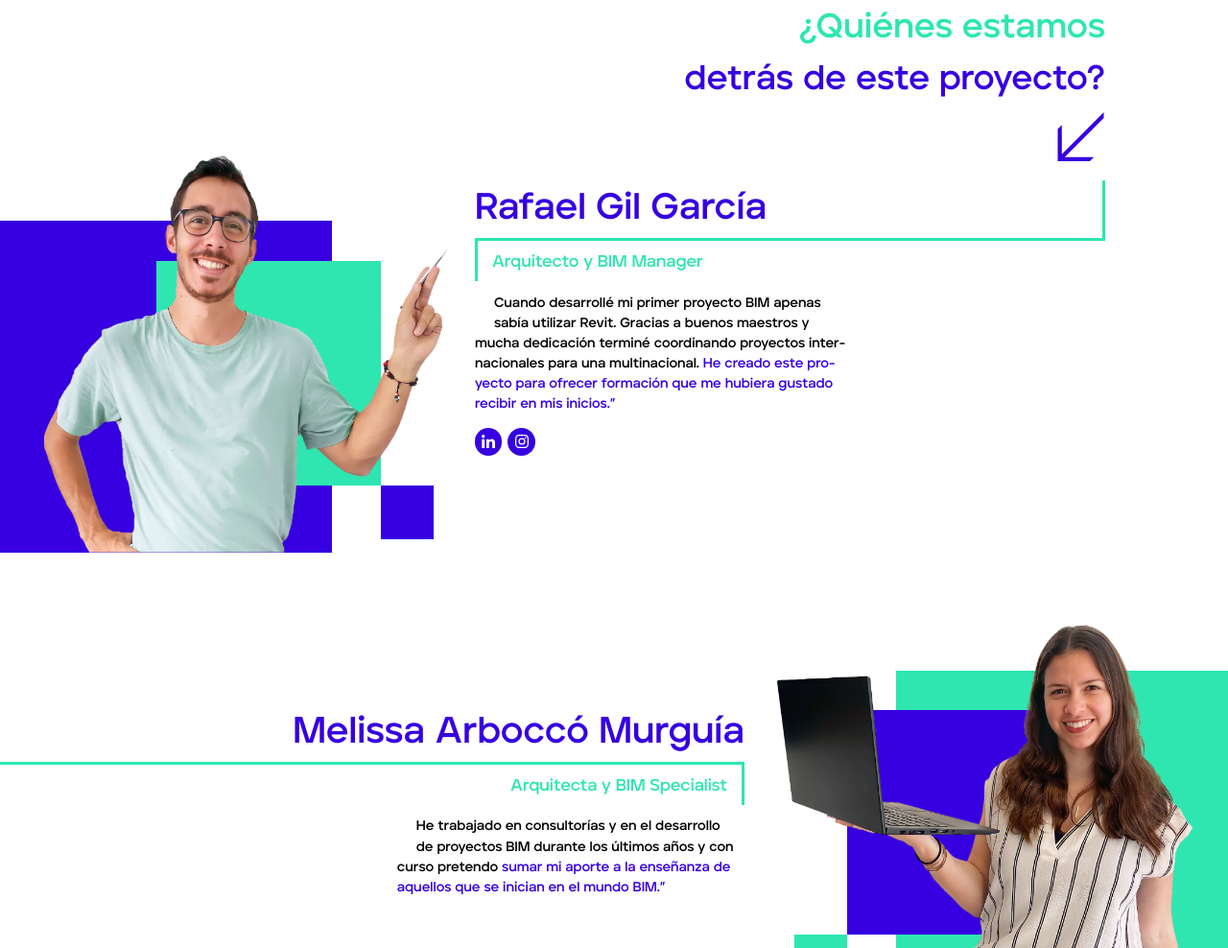
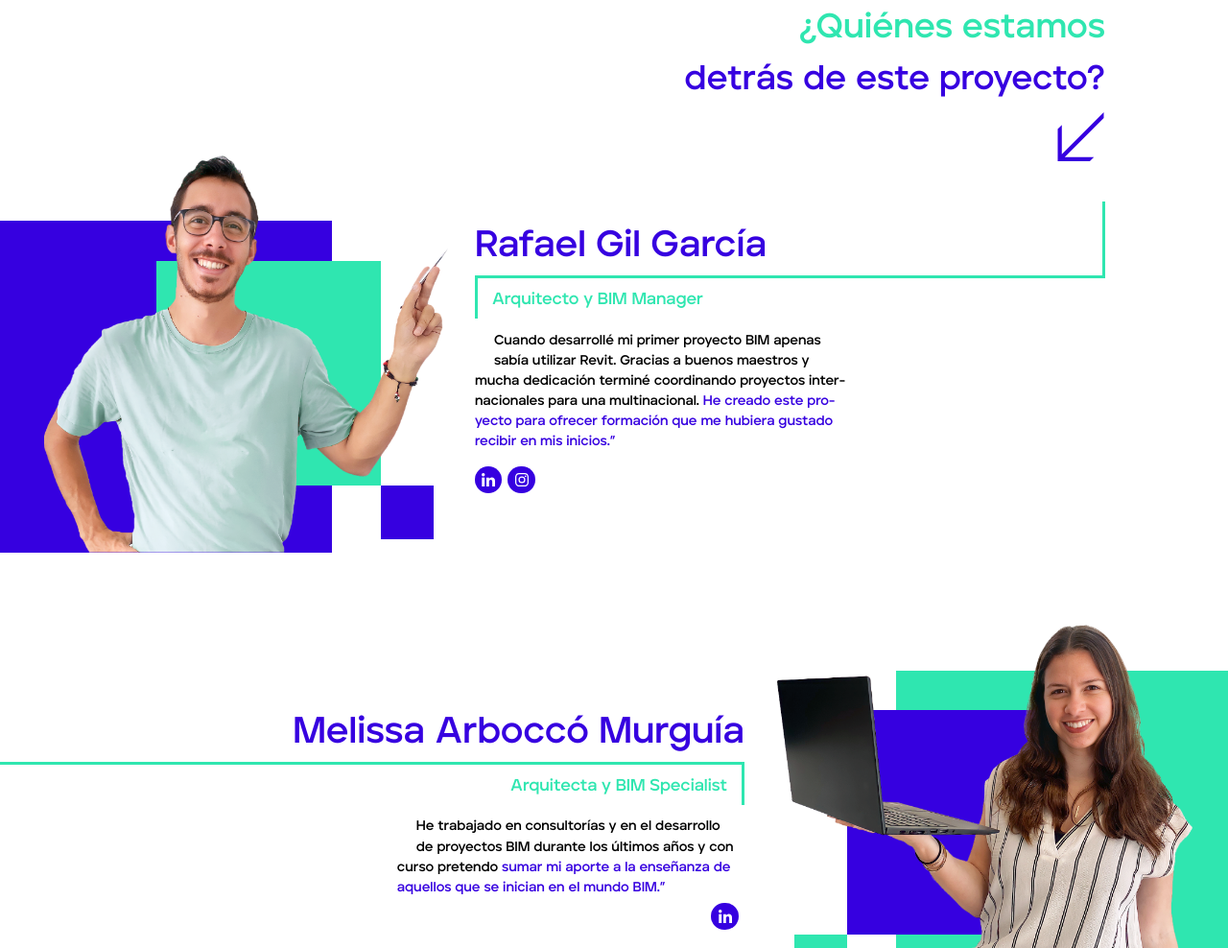
Before and after one commit to materadiego/BIM-Formation, a plain HTML site: page index.html in a window 1280 px wide. Shown: the part 1994-2982 px from the top of the page at 96% size. Drawn offline with nearby package versions, Linux system fonts and the light colour scheme.

Commit message:
ajustes grales

```diff
--- a/index.html
+++ b/index.html
@@ -427,7 +427,7 @@
             Arquitecta y BIM Specialist
           </p>
           <div class="admins__container--subcont subcont-melissa">
-            <a href="" class="admins__container--subcont--link in"
+            <a href="" class="admins__container--subcont--link in in-melissa"
               ><img src="src/images/in.svg" alt="" class="in-image"
             /></a>
             <div
--- a/src/js/modules.js
+++ b/src/js/modules.js
@@ -188,7 +188,7 @@ function showModule2() {
 }
 
 function showModule3() {
-  if (moduleContainer1.classList.contains("module-container-active")) {
+  if (moduleContainer3.classList.contains("module-container-active")) {
   } else {
     moduleContainer3.classList.add("module-container-active");
     moduleButton3.classList.add("module-active");
@@ -207,7 +207,7 @@ function showModule3() {
 }
 
 function showModule4() {
-  if (moduleContainer1.classList.contains("module-container-active")) {
+  if (moduleContainer4.classList.contains("module-container-active")) {
   } else {
     moduleContainer4.classList.add("module-container-active");
     moduleButton4.classList.add("module-active");
--- a/src/scss/componentes/_fives.scss
+++ b/src/scss/componentes/_fives.scss
@@ -20,6 +20,7 @@
 
   position: relative;
   top: -21.87em;
+  transition: 0.5s;
   //padding-bottom: 100vw;
   @include media(desktop-s) {
     width: 70%;
@@ -97,6 +98,11 @@
         bottom: 0;
         margin-top: 2em;
         background-color: $color-variacion2;
+        transition: 0.3s;
+        will-change: transform;
+      }
+      &:hover {
+        transform: scale(1.1);
       }
     }
   }
@@ -114,7 +120,8 @@
   position: absolute;
   top: 110vw;
   background-color: $color-variacion5;
-
+  opacity: 0;
+  transition: 1s;
   @include media(desktop-s) {
     // border: 2px solid red;
     height: 27em;
@@ -305,28 +312,28 @@
 .square-1 {
   left: 19%;
   @include media(desktop-s) {
-    left: 17%;
+    left: 16.6%;
   }
 }
 
 .square-2 {
   right: 19%;
   @include media(desktop-s) {
-    left: 38%;
+    left: 37.7%;
   }
 }
 
 .square-3 {
   left: 19%;
   @include media(desktop-s) {
-    left: 59%;
+    left: 58.7%;
   }
 }
 
 .square-4 {
   right: 19%;
   @include media(desktop-s) {
-    left: 79.5%;
+    left: 79.8%;
   }
 }
 
@@ -375,6 +382,8 @@
 
 .subcont-is-active {
   display: flex;
+  opacity: 1;
+  transition: 1s;
   @include media(desktop-s) {
   }
 }
--- a/src/scss/componentes/_footers.scss
+++ b/src/scss/componentes/_footers.scss
@@ -14,6 +14,8 @@
       display: flex;
       width: 65%;
       height: 5vw;
+      transition: 0.5s;
+      will-change: width;
       //border: 2px solid red;
       position: absolute;
     }
@@ -103,3 +105,7 @@
     }
   }
 }
+
+.footer:hover .footer__flecha {
+  width: 60%;
+}
--- a/src/scss/componentes/_fours.scss
+++ b/src/scss/componentes/_fours.scss
@@ -199,8 +199,8 @@
 .rafael-name {
   @include media(desktop-s) {
     border-right: 3px solid $color-variacion1;
-    margin-top: 80px;
-    height: 60px;
+    margin-top: 8vw;
+    height: 6vw;
     display: flex;
     align-items: flex-end;
   }
@@ -229,6 +229,10 @@
 
 .melissa-saber-mas {
   margin-right: 0;
+}
+
+.in-melissa {
+  margin-top: 7vw;
 }
 
 .rafael {
--- a/src/scss/componentes/_heros.scss
+++ b/src/scss/componentes/_heros.scss
@@ -176,8 +176,8 @@
       padding: 0 4vw;
       background-color: $color-variacion2;
       & a {
-        width: 25px;
-        height: 25px;
+        width: 30px;
+        height: 30px;
         margin: 5px 0;
         & img {
           width: 100%;
```
Also changed, not shown: src/css/style.css.
